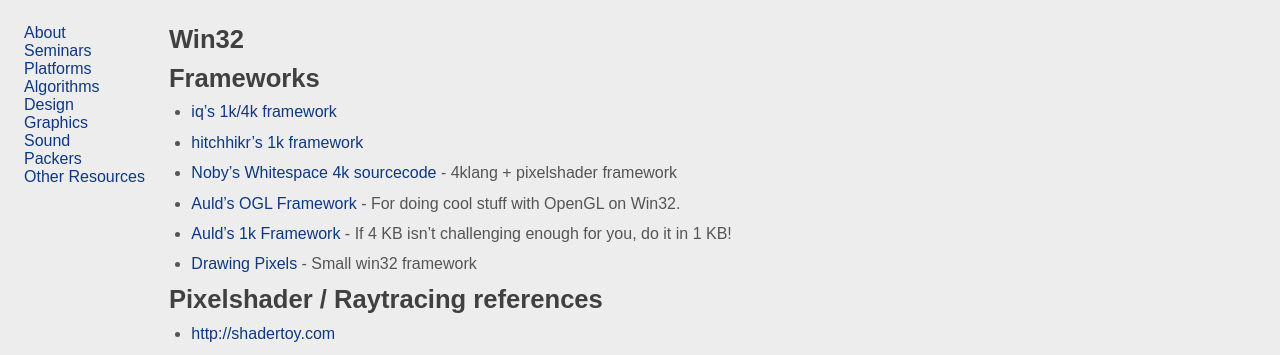
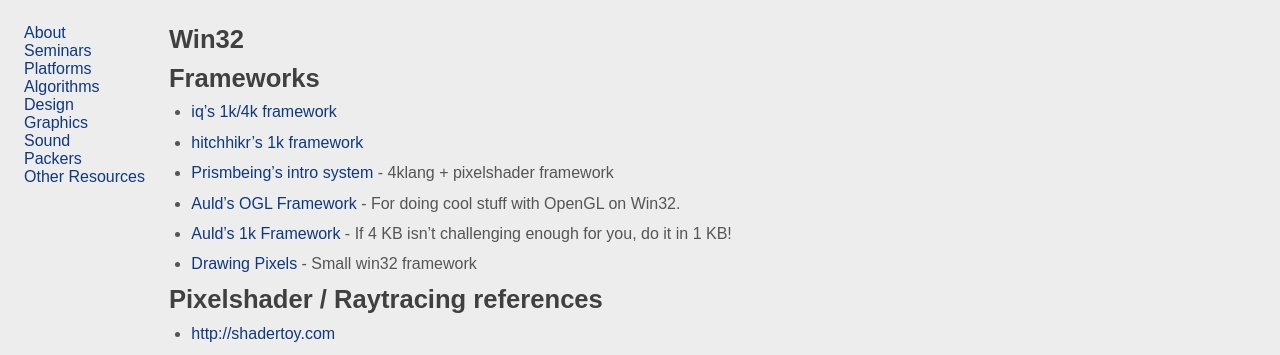
Before and after one commit to in4k/in4k.github.io, a Jekyll site: the page built from wiki/win32.markdown, in a window 1280 px wide. Shown: the top 355 px of the page. Built offline with Jekyll 4.4.1, drawn with Linux system fonts in a browser that asks for light colours; some web fonts are replaced.

Commit message:
Update win32.markdown

```diff
--- a/wiki/win32.markdown
+++ b/wiki/win32.markdown
@@ -7,7 +7,7 @@
 
 * [iq's 1k/4k framework](https://github.com/in4k/isystem1k4k)
 * [hitchhikr's 1k framework](https://github.com/in4k/1K-D3D-SW-OGL-FrameWorks)
-* [Noby's Whitespace 4k sourcecode](https://github.com/in4k/pbr-whitespace) - 4klang + pixelshader framework
+* [Prismbeing's intro system](https://github.com/armak/pbr-introsystem) - 4klang + pixelshader framework
 * [Auld's OGL Framework](aulds-ogl-framework) - For doing cool stuff with OpenGL on Win32.
 * [Auld's 1k Framework](aulds-1k-framework) - If 4 KB isn't challenging enough for you, do it in 1 KB!
 * [Drawing Pixels](drawing-pixels) - Small win32 framework
```
